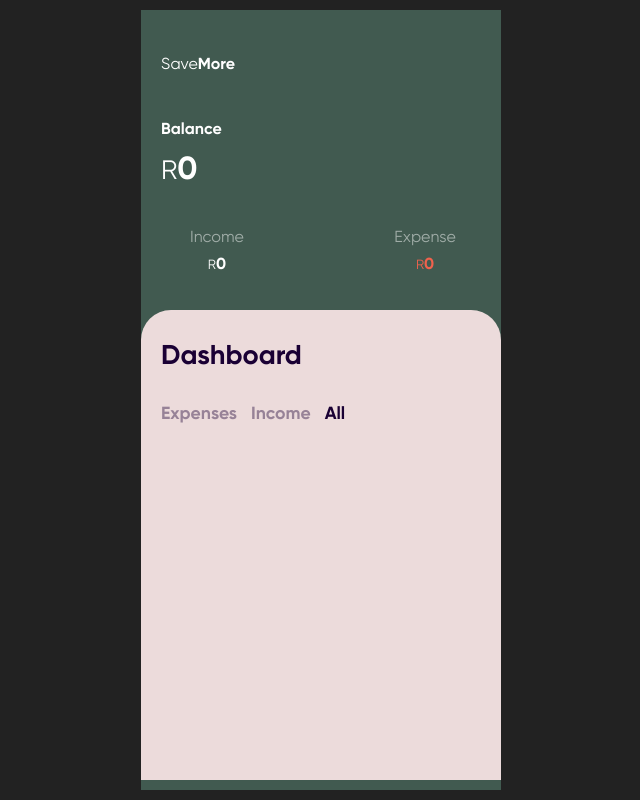
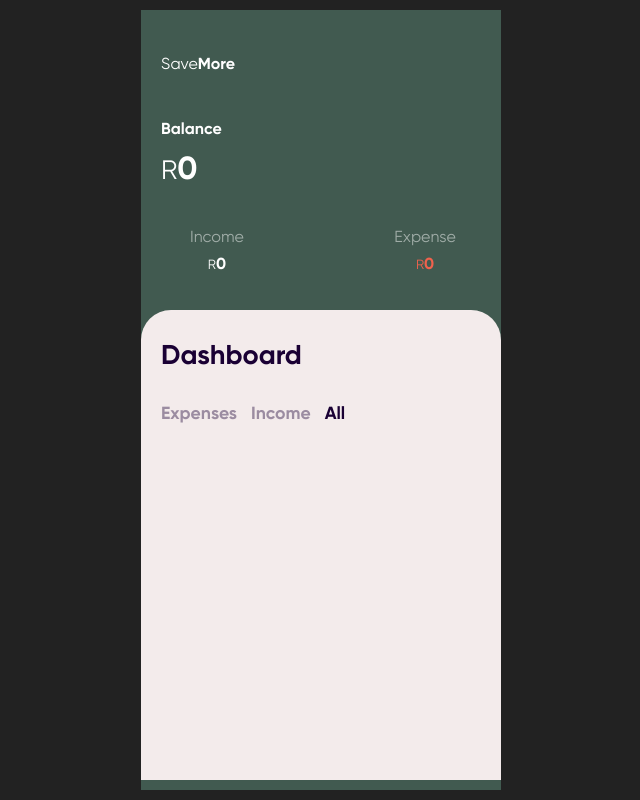
Before and after one commit to mariusmokoka/SaveMore-App, a plain HTML site: page index.html in a window 1280 px wide. Shown: the whole page, without its empty margins (319-959 px from the left). Drawn offline with Linux system fonts and the light colour scheme.

Commit message:
done 60%

```diff
--- a/style.css
+++ b/style.css
@@ -121,7 +121,7 @@ input[type=number] {
     display: block;
     width: 360px;
     height: 470px;
-    background-color: #ecdbdb;
+    background-color: #f3ebeb;
     margin-top: 35px;
     border-radius: 30px 30px 0 0;
 }
```
